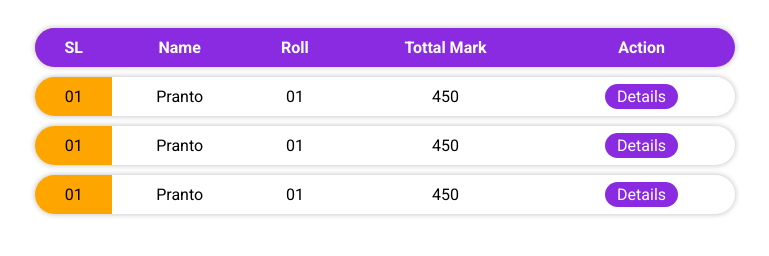
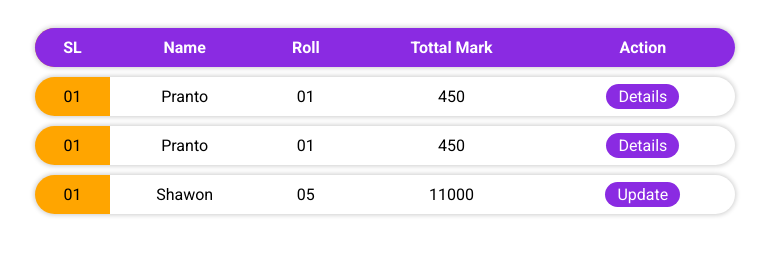
Before and after one commit to tanvirsp/table_design01, a plain HTML site: page index.html in a window 1280 px wide. Shown: the part 124-380 px from the top of the page, without its empty margins (255-1024 px from the left). Drawn offline with Linux system fonts and the light colour scheme.

Commit message:
New Code Update

```diff
--- a/index.html
+++ b/index.html
@@ -45,10 +45,10 @@
             </tr>
             <tr>
                 <td class="left-cell">01</td>
-                <td>Pranto</td>
-                <td>01</td>
-                <td>450</td>
-                <td class="right-cell"><a href="#">Details</a></td>
+                <td>Shawon</td>
+                <td>05</td>
+                <td>11000</td>
+                <td class="right-cell"><a href="#">Update</a></td>
             </tr>
 
         </table>
```
